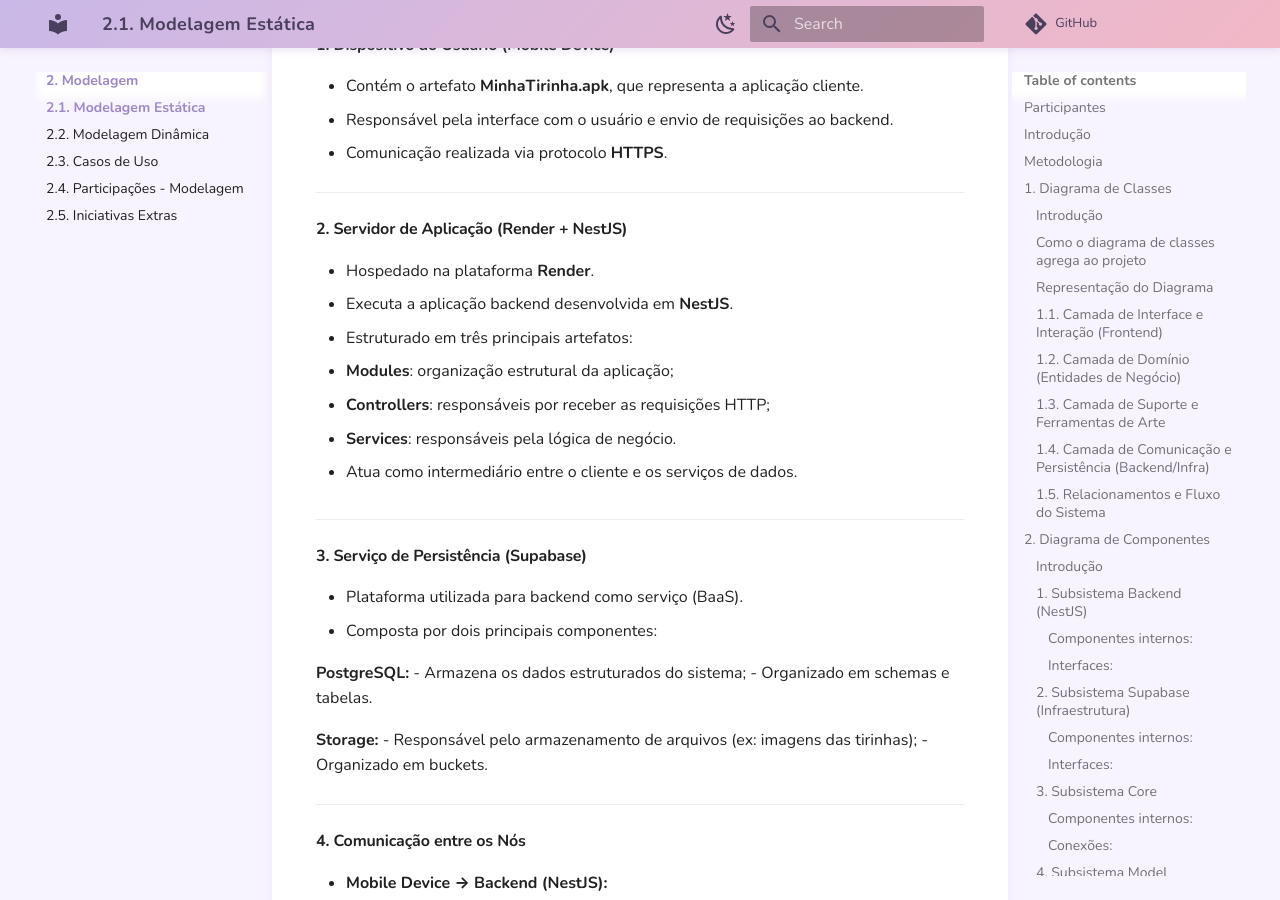
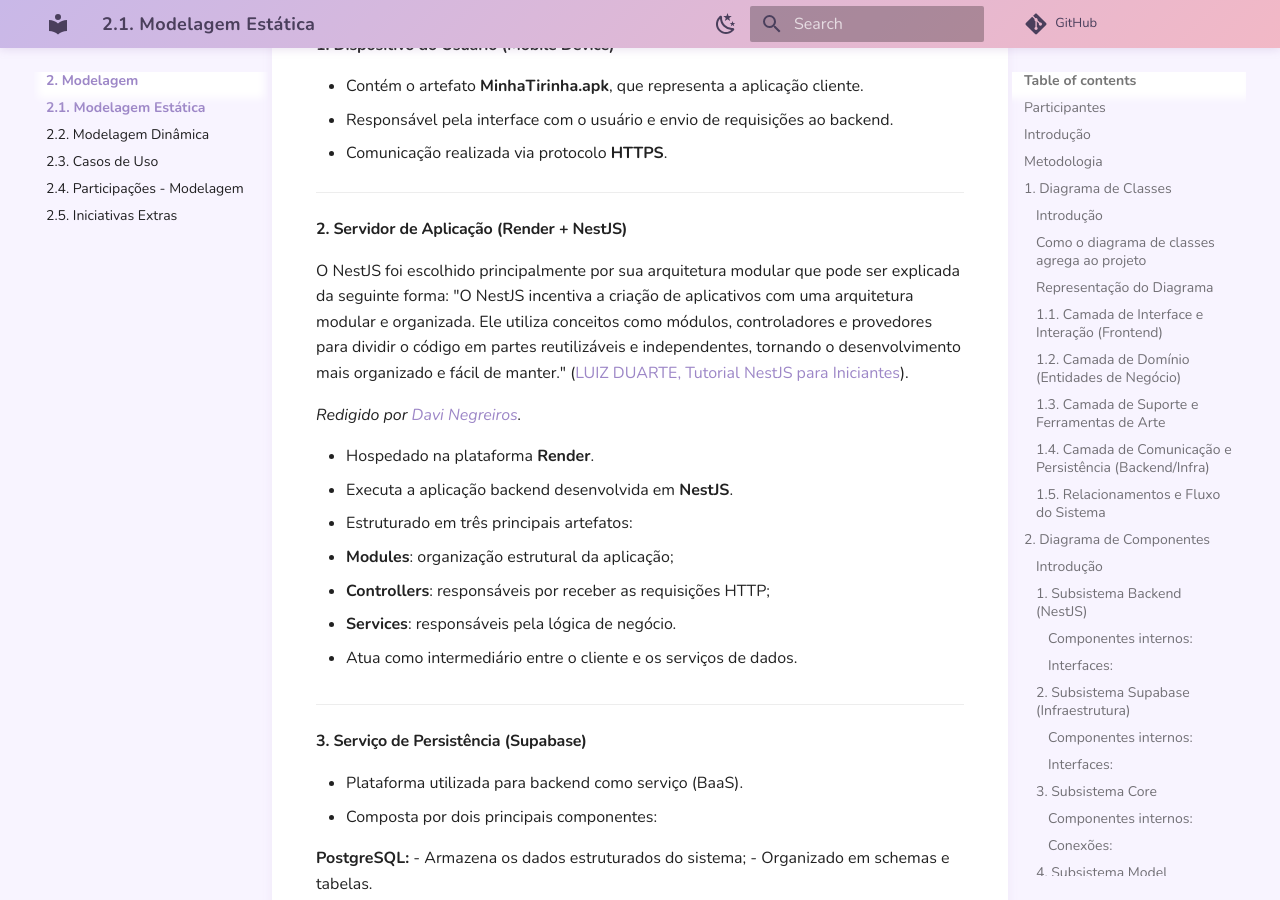
Before and after one commit to UnBArqDsw2026-1-Turma01/2026.1-T01-G08_MinhaTirinha_Entrega_02, an MkDocs documentation site: the page built from docs/Modelagem/2.1.ModelagemEstatica.md, in a window 1280 px wide and 900 px high, scrolled down 12533 px. Built offline with MkDocs 1.6.1 and Material for MkDocs 9.7.7, drawn with Linux system fonts in a browser that asks for light colours; comment, search, counter and statistics services are not loaded; some of the changed text lies outside the part shown.

Commit message:
textos redigidos individualmente e opinião particular

```diff
--- a/docs/Modelagem/2.1.ModelagemEstatica.md
+++ b/docs/Modelagem/2.1.ModelagemEstatica.md
@@ -407,6 +407,9 @@
 ---
 
 #### 2. Servidor de Aplicação (Render + NestJS)
+O NestJS foi escolhido principalmente por sua arquitetura modular que pode ser explicada da seguinte forma: "O NestJS incentiva a criação de aplicativos com uma arquitetura modular e organizada. Ele utiliza conceitos como módulos, controladores e provedores para dividir o código em partes reutilizáveis e independentes, tornando o desenvolvimento mais organizado e fácil de manter." ([LUIZ DUARTE, Tutorial NestJS para Iniciantes](https://www.luiztools.com.br/post/tutorial-nestjs-para-iniciantes/)).
+
+*Redigido por [Davi Negreiros](https://www.github.com/DaviNegreiros).*
 
 - Hospedado na plataforma **Render**.
 - Executa a aplicação backend desenvolvida em **NestJS**.
@@ -453,6 +456,8 @@
 
 - **Guilherme**: Particularmente foi o diagrama que eu mais gostei de desenvolver dentre os quais fiquei responsável, a equipe responsável pelo diagrama se empenhou bastante para que entrassemos em consenso principalmente acerca dos ambientes em nuvem que utilizariamos e da tecnologia de backend, a definição da tecnologia para servir a aplicação nativamente para dispositivos mobile foi feita de forma rapida e sem grandes contras então desde o início do desenvolvimento do diagrama focamos em utilizar o ReactNative apenas tivemos que entender bem como que outras tecnologias contribuiriam para o produto a ser desenvolvido.
 
+- **Davi**: Foi bem trabalhoso e confuso fazer esse diagrama, não sabíamos muito bem onde estávamos pisando. Na primeira reunião passamos mais de hora discutindo sobre como ele devia ficar e tentando entender. Mas com a orientação da professora nós conseguimos um norte mais firme.
+
 
 ### Referências
 
@@ -462,6 +467,8 @@
 * JORGE ALUIZIO - CONEX NETWORKS. **NestJs do Zero | AULA #01 | CRIAÇÃO DE APLICAÇÕES BACKEND COM BASE DO NODE.JS**. YouTube, 19 jun. 2021. Disponível em: <https://www.youtube.com/watch?v=wTvnlgJb9hI&list=PLE0DHiXlN_qqRNX4KpkNKvFswCXHUwoyL>. Acesso em: 24 abr. 2026.
 
 * LUIZTOOLS. **Entendendo a Arquitetura do NestJS**. YouTube, 28 ago. 2024. Disponível em: <https://www.youtube.com/watch?v=NdRth7hgi7I&t=494s>. Acesso em: 24 abr. 2026.
+
+* LUIZ DUARTE. **Tutorial NestJS para Iniciantes**. luiztools, 7 setembro. 2023. Disponível em: <https://www.luiztools.com.br/post/tutorial-nestjs-para-iniciantes/>. Acesso em: 24 abr. 2026.
 
 * PROFESSOR PAIVA. **Curso de UML - Diagrama de Implantação**. YouTube, 8 abr. 2021. Disponível em: <https://www.youtube.com/watch?v=DgERD0HgggQ>. Acesso em: 24 abr. 2026.
 
@@ -486,3 +493,4 @@
 | 1.5 | 23/04/2026 | introdução e inserção do diagrama de implantação | [Yasmin Dayrell](https://github.com/YasminDayrell) | [Davi](https://github.com/DaviNegreiros) |
 | 1.6 | 24/04/2026 | adicao de mais referencias e da opiniao particular |  [Marjorie](https://github.com/Marjoriemitzi) |  [Guilherme Flyan](https://www.github.com/GFlyan)
 | 1.7 | 24/04/2026 | Adição de Textos Redigidos Individualmente e Opinião Particular | [Guilherme Flyan](https://www.github.com/GFlyan) |  [Marjorie](https://www.github.com/Marjoriemitzi)
+| 1.8 | 24/04/2026 | Adição de Textos Redigidos Individualmente e Opinião Particular | [Davi Negreiros](https://www.github.com/DaviNegreiros) |
```
